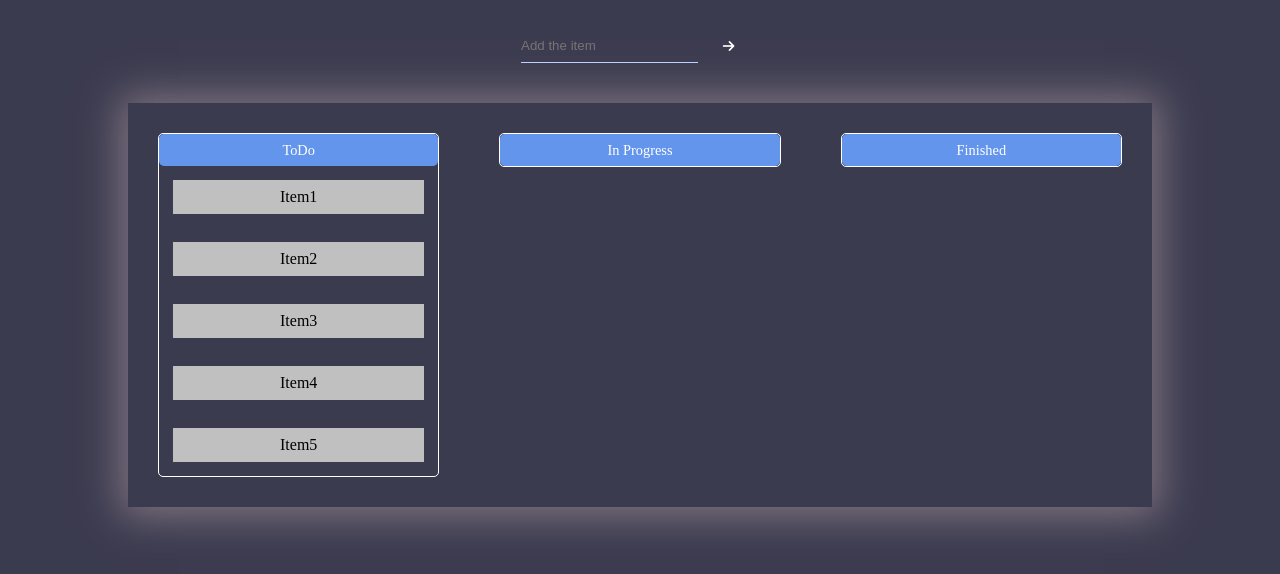
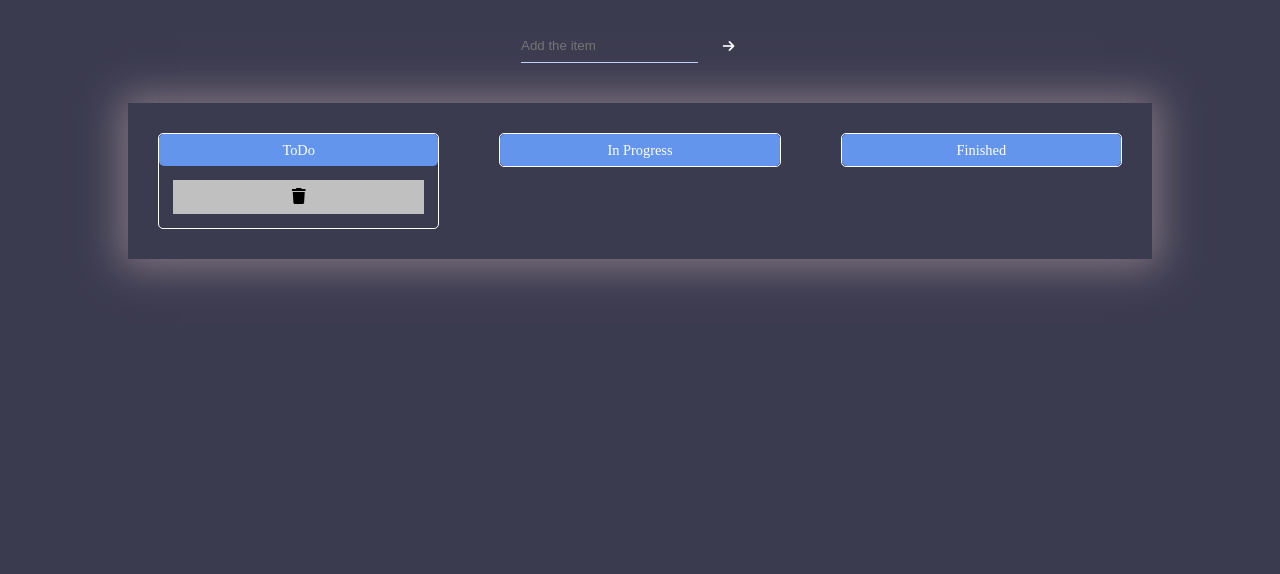
Before and after one commit to Git-Version-Control/Drag-And-Drop-ToDo, a plain HTML site: page index.html in a window 1280 px wide. Both pictures are taken after a click on the button 728 px from the left and 46 px from the top of the page. Drawn offline with Linux system fonts and the light colour scheme.

Commit message:
delete functionality added

```diff
--- a/index.css
+++ b/index.css
@@ -72,3 +72,8 @@ button{
     text-align: center;
     min-width:40px ;
 }
+i{
+   display:flex;
+   justify-content: flex-end;
+   align-items: flex-end;
+}
--- a/index.html
+++ b/index.html
@@ -16,11 +16,11 @@
     <div class="container">
         <div class="subcontainer" id="start">
             <div class="header">ToDo</div>
-            <div class="item" draggable="true" contenteditable="true">Item1</div>
+            <!-- <div class="item" draggable="true" contenteditable="true">Item1 <span class="delete-button"><i class="fa-solid fa-trash" ></i></span></div>
             <div class="item" draggable="true" contenteditable="true">Item2</div>
             <div class="item" draggable="true" contenteditable="true">Item3</div>
             <div class="item" draggable="true" contenteditable="true">Item4</div>
-            <div class="item" draggable="true" contenteditable="true">Item5</div>
+            <div class="item" draggable="true" contenteditable="true">Item5</div>  -->
         </div>
         <div class="subcontainer">
             <div class="header">In Progress</div>
--- a/index.js
+++ b/index.js
@@ -3,6 +3,7 @@ const subcontainers=document.querySelectorAll(".subcontainer");
 const add=document.getElementById("add");
 const input=document.getElementById("input")
 const start=document.getElementById("start")
+const deleteButtons = document.querySelectorAll('.delete-button');
 let draggedItem=null;
 
 /*Add the Item to ToDo Container*/
@@ -12,19 +13,26 @@ add.addEventListener('click',function(){
       input.value=null;
     }
     else{
+          let spanItem=document.createElement("span")
+          spanItem.className="delete-button"
+          let deleteIcon=document.createElement("i")
+          deleteIcon.className="fa-solid fa-trash"
+          spanItem.appendChild(deleteIcon)
           let newItem=document.createElement("div")
           newItem.className="item"
           newItem.draggable=true
           newItem.textContent=input.value
           newItem.contentEditable=true
+          newItem.appendChild(spanItem)
           start.appendChild(newItem)
+          input.value=null;
             // Add event listeners to the newly created item
           newItem.addEventListener('dragstart', dragStart);
           newItem.addEventListener('dragend', dragEnd);
+          newItem.addEventListener('click', deleteItem);
     }
 })
 
-console.log(items)
 // Drag start event handler
 function dragStart(e) {
     draggedItem = e.target;
@@ -40,27 +48,46 @@ function dragEnd(e) {
     }, 0);
   }
 
-console.log(items)
+  //drag over the subcontainers
+function dragOver(e){
+  e.preventDefault();
+}
 
+  //when entered the subcontainer
+function dragEnter(e){
+  e.preventDefault();
+}
+
+  //when item is dropped in the container
+function Drop(e){
+  e.preventDefault();
+  console.log(draggedItem.parentNode,"thus")
+  // draggedItem.parentNode.removeChild(draggedItem);
+  this.appendChild(draggedItem)
+}
+
+  //delete the item from the container
+function deleteItem(event) {
+    const listItem = event.target.closest('.item');
+    console.log(listItem)
+    if (listItem) {
+      listItem.remove();
+    }
+  }
+  deleteButtons.forEach(button => {
+    button.addEventListener('click', deleteItem);
+  });
+
+for(let j=0;j<subcontainers.length;j++){
+  const subcontainer=subcontainers[j];
+  /*When the item is dragged to required subcontainer how it should behave*/
+  subcontainer.addEventListener('dragover',dragOver)
+  subcontainer.addEventListener('dragenter',dragEnter)
+  subcontainer.addEventListener('drop',Drop)
+}
 for(let i=0;i<items.length;i++){
   const item=items[i];
   item.addEventListener('dragstart', dragStart);
   item.addEventListener('dragend', dragEnd);
-    console.log(subcontainers)
-    for(let j=0;j<subcontainers.length;j++){
-        const subcontainer=subcontainers[j];
-        /*When the item is dragged to required subcontainer how it should behave*/
-        subcontainer.addEventListener('dragover',function(e){
-            e.preventDefault();
-        })
-        subcontainer.addEventListener('dragenter',function(e){
-            e.preventDefault();
-        })
-        subcontainer.addEventListener('drop',function(e){
-            e.preventDefault();
-            console.log(draggedItem.parentNode,"thus")
-            // draggedItem.parentNode.removeChild(draggedItem);
-            subcontainer.appendChild(draggedItem)
-        })
+  // console.log(subcontainers)
 }
-}
```
Lines whose indentation alone changed are shown as unchanged.
